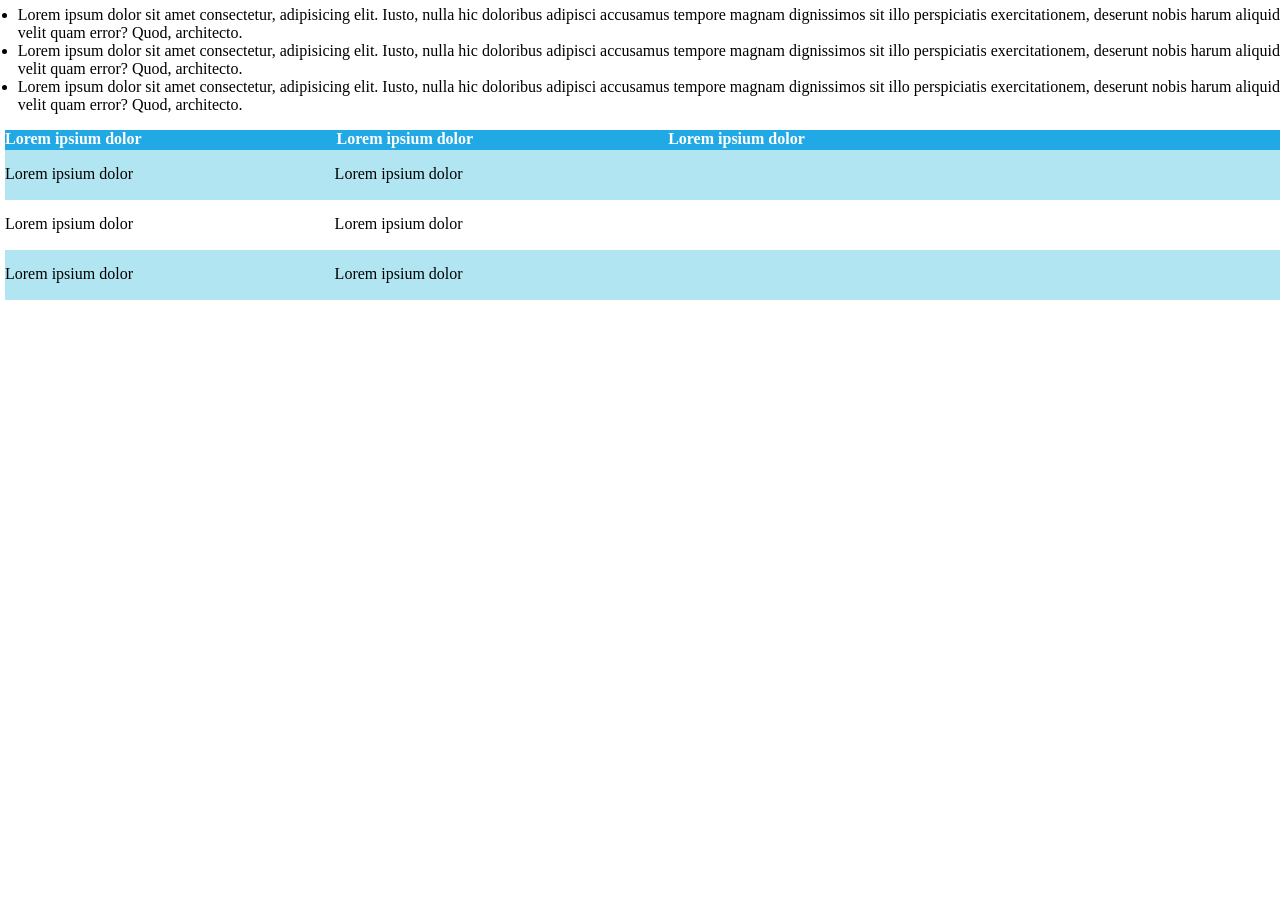
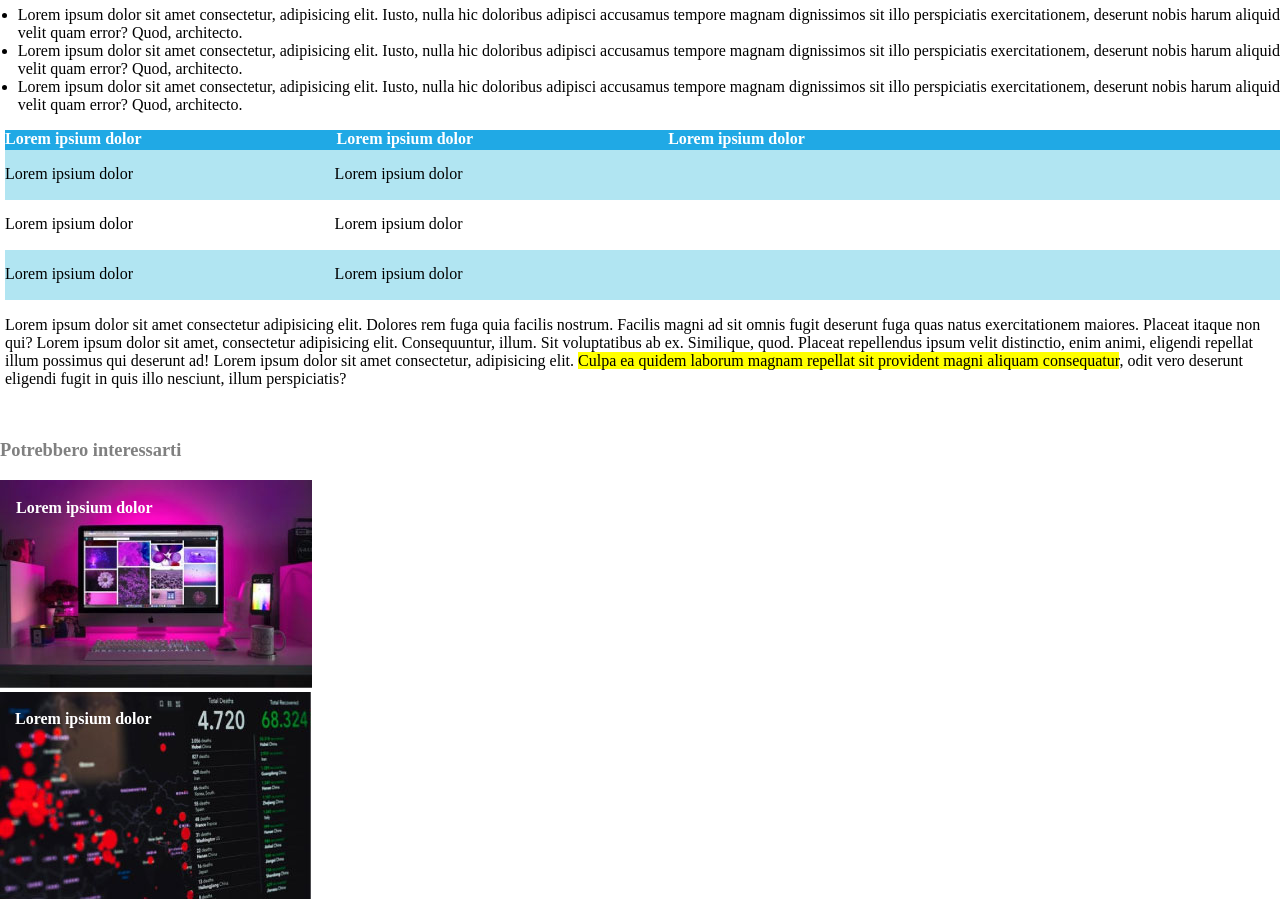
Before and after one commit to benjamin-scalari/html-css-booleaner, a plain HTML site: page index.html in a window 1280 px wide. Shown: the part 692-1595 px from the top of the page. Before the commit the page ends 992 px from the top, so only its background shows below. Drawn offline with Linux system fonts and the light colour scheme.

Commit message:
the booleaner semi-final

```diff
--- a/css/style.css
+++ b/css/style.css
@@ -49,6 +49,7 @@ header{
   padding-left: 1%;
 }
 
+/* impostazione tabella */
 #table-header{
   height: 20px;
   background-color: rgb(32, 169, 229);
@@ -75,9 +76,17 @@ header{
   top: 15px;
   margin-right: 15.5%;
 }
+/* /impostazione tabella */
 
-.content-big{
-  margin: auto;
+/* impostazione pagine correlate */
+.footer{
+  font-size: 115%;
+}
+
+.img-text{
   position: relative;
-  top: 15px;
+  bottom: 175px;
+  right: 300px;
+  color: white;
 }
+/* impostazione pagine correlate */
--- a/index.html
+++ b/index.html
@@ -75,6 +75,7 @@
     </ul>
     <!-- /inizio articolo -->
 
+    <!-- tabella info -->
     <div id="table-header">
       <span class="column-titles">
         <strong>
@@ -119,11 +120,46 @@
         Lorem ipsium dolor
       </span>
     </div>
+    <!-- /tabella info -->
+
+      <!-- fine articolo -->
+    <p>
+      Lorem ipsum dolor sit amet consectetur adipisicing elit. Dolores rem fuga quia facilis nostrum. Facilis magni ad sit omnis fugit deserunt fuga quas natus exercitationem maiores. Placeat itaque non qui? Lorem ipsum dolor sit amet, consectetur adipisicing elit. Consequuntur, illum. Sit voluptatibus ab ex. Similique, quod. Placeat repellendus ipsum velit distinctio, enim animi, eligendi repellat illum possimus qui deserunt ad! Lorem ipsum dolor sit amet consectetur, adipisicing elit. <span class="highlighted-text">Culpa ea quidem laborum magnam repellat sit provident magni aliquam consequatur</span>, odit vero deserunt eligendi fugit in quis illo nesciunt, illum perspiciatis?
+    </p>
+
+      <!-- /fine articolo -->
+
+    <br>
+
   </main>
 
+  <!-- pagine correlate -->
   <footer>
+    <p class="info footer">
+      <strong>
+        Potrebbero interessarti
+      </strong>
+    </p>
 
+    <div class="footer-container">
+      <img src="img/monitor.jpg" alt="monitor">
+      <span class="img-text">
+        <strong>
+          Lorem ipsium dolor
+        </strong>
+      </span>
+    </div>
+
+    <div class="footer-container">
+      <img src="img/graph.jpg" alt="grafico">
+      <span class="img-text">
+        <strong>
+          Lorem ipsium dolor
+        </strong>
+      </span>
+    </div>
   </footer>
+  <!-- /pagine correlate -->
 
 </body>
 </html>
```
